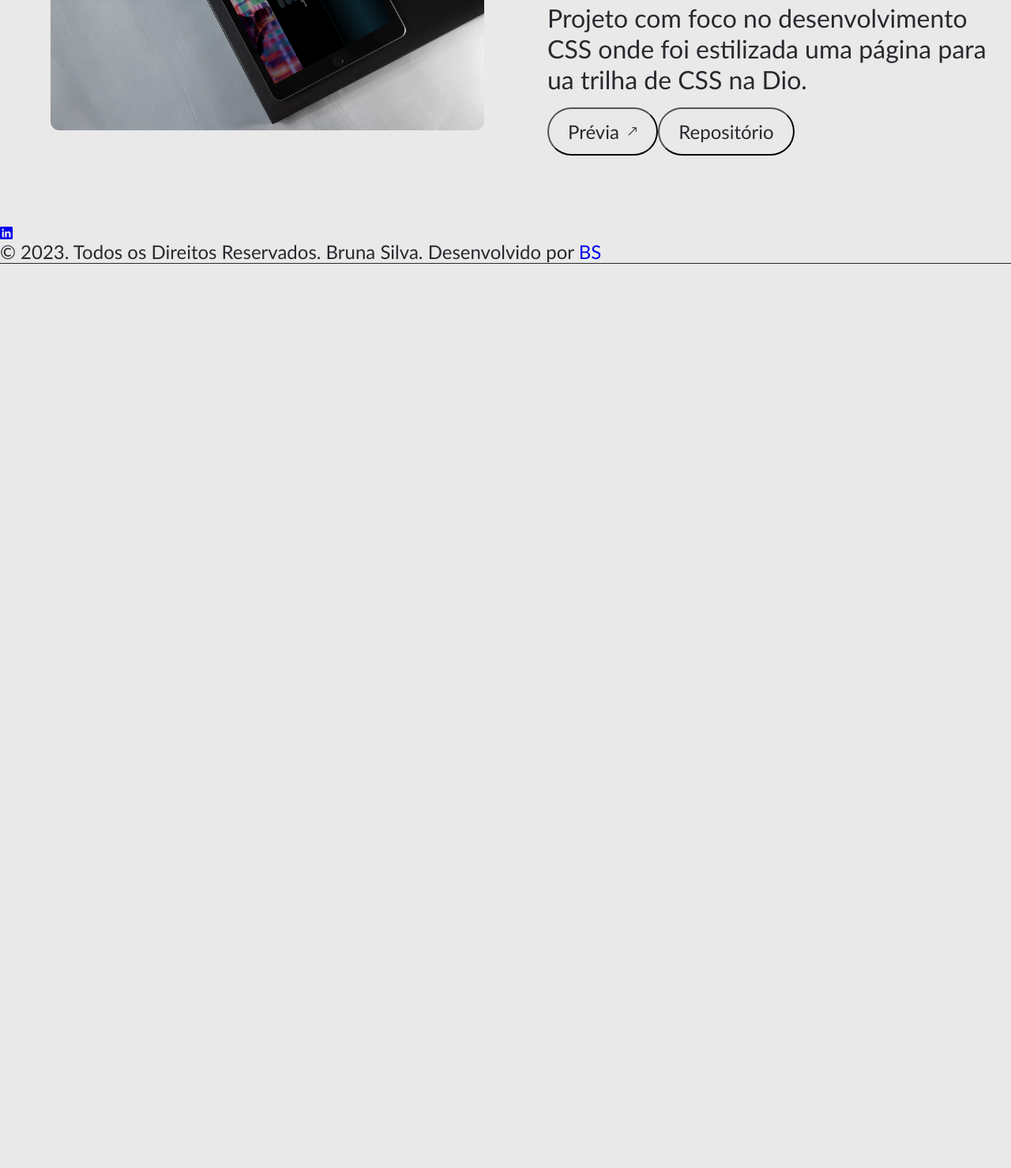
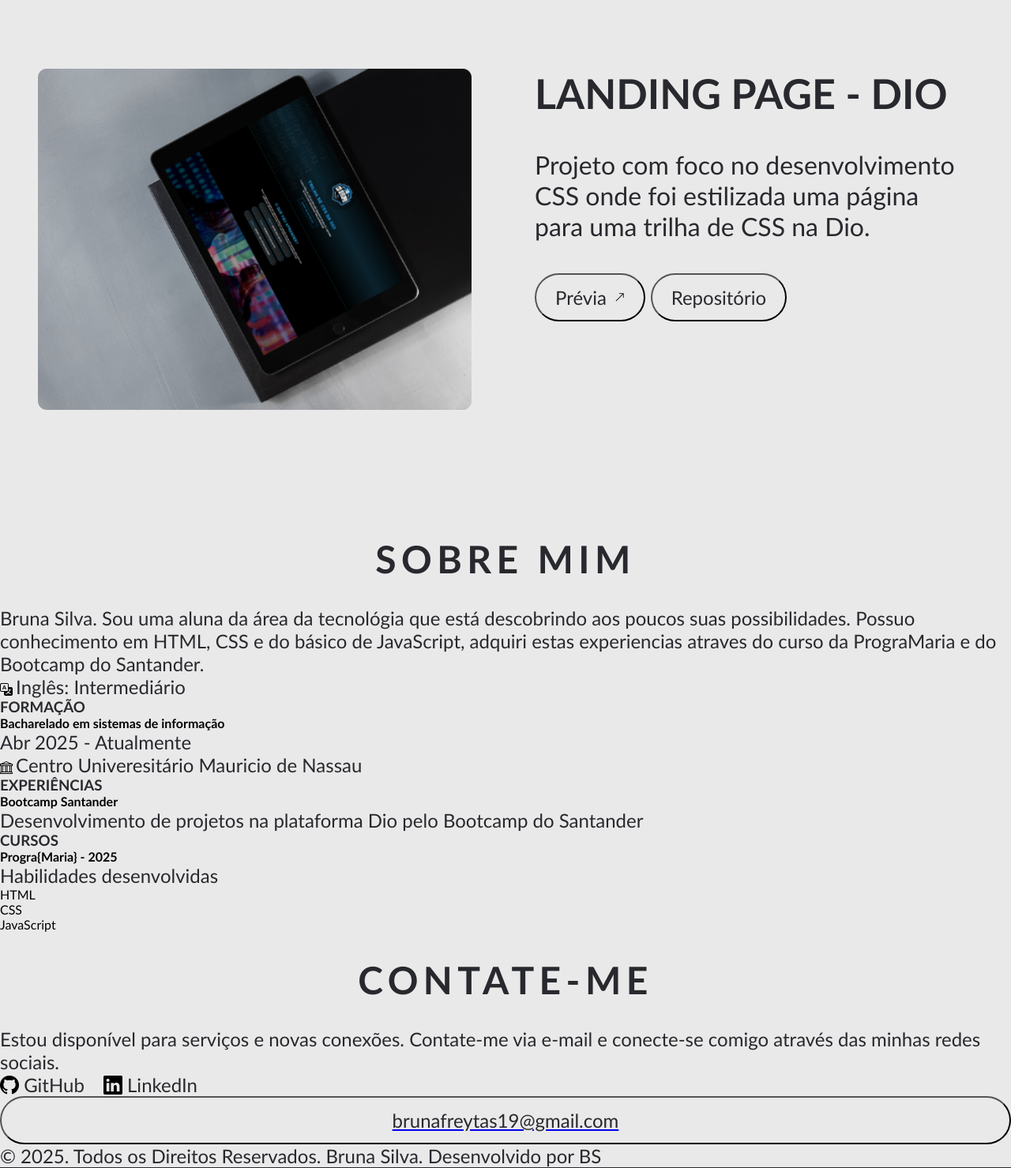
Before and after one commit to BrunaSilva701/brunasilva.github.io, a plain HTML site: page index.html in a window 1280 px wide. Shown: the part 1216-2695 px from the top of the page at 79% size. Before the commit the page ends 1550 px from the top, so only its background shows below. Drawn offline with nearby package versions, Linux system fonts and the light colour scheme.

Commit message:
add about

```diff
--- a/assets/css/style.css
+++ b/assets/css/style.css
@@ -41,13 +41,15 @@ body{
     background-color: var(--secondary-bg-color);
     margin: auto;
     border-bottom: 1px solid var(--title-color);
-    position: fixed; /*O header fica fixo (fundo, borda, texto)*/
+    position: fixed; /*O header fica fixo (fundo, borda, texto) e é removido do fluxo normal do documento (como se estivesse flutuando sobre a página).*/
+    /* Quando utiliza position: fixed/ left:0 / right:0, o navegador é forçado a estender o elemento para que ele preencha todo o espaço entre a borda esquerda e a borda direita da tela.*/
 }
 
 #toggleTheme{
     font-size: 1.5rem;
     cursor: pointer;  /*o curso muda*/
     transition: ease-in-out .4s;
+    color: var(--text-color);
 }
 
 #toggleTheme:hover{
@@ -57,7 +59,7 @@ body{
 .menu{
     display: flex;
     align-items: center;
-    gap: 1rem; /*espaço entre os itens*/
+    gap: 1.5rem; /*espaço entre os itens*/
     font-weight: 500px;
     border-left: 10px;
 }
@@ -72,11 +74,8 @@ body{
     color:var(--icon-color);
 }
 
-.menu li:first-child a{
+.menu li:first-child a{ /*HOME*/
     color:var(--icon-color);
-    flex-direction: column;
-    gap: 2rem;
-    padding: 2.5rem 1rem;
 }
 
 main{
@@ -107,7 +106,18 @@ span{
 #projetos{
     display: flex;
     flex-direction: column;
-    padding: 2.5rem 1rem;
+    padding: 2rem 0rem;
+}
+
+#projetos h2{
+    background-color: var(--secondary-bg-color);
+    color: var(--icon-color);
+    text-align: center;
+    width: 100%;
+    padding: 1rem;
+    margin-bottom: 1rem;
+    margin-left: 0%;
+    font-weight: 500px; /*Grossura da fonte*/
 }
 
 .btn{
@@ -162,6 +172,7 @@ span{
 .card_button{
     display:flex; /*coloca os botões na mesa linha*/
     margin-bottom: 3rem;
+    gap: 0.4rem; /*afastar os botões*/
 }
 
 footer{
@@ -172,10 +183,10 @@ footer{
 
 footer a{
     text-decoration: none;
+    color: var(--text-color);
 }
 
 a:hover{
-    color:var(--icon-color);
     text-decoration: none;
 }
 
@@ -186,6 +197,13 @@ a:hover{
         font-size: 1.1rem;
     }
 
+    #toggleTheme{
+        font-size: 2.5rem;
+    }
+
+    .menu{
+        font-size: 1.5rem;
+    }
 
     h2{
         font-size: 3rem;
@@ -205,6 +223,7 @@ a:hover{
 
     .projetos_card{
         flex-direction: row;
+        margin-bottom: 6rem;
     }
 
     .card_body{
@@ -212,15 +231,19 @@ a:hover{
     flex-direction: column;
     justify-content: flex-end;
     align-items: flex-start;
-    gap: 1rem;
+    gap: 1.5rem;
+    margin-bottom: 6rem;
     }
 
     .card_cover{
     width:50%;
     margin-left: 3rem;
     margin-right: 3rem;
-    margin-bottom: 5rem;
     }
+
+    .card_cover.card--menor{
+    width: 70%; /*Para aumentar a imagen que estava menor*/
+}
 
     .card_title{
         font-size:3.25rem;
@@ -228,15 +251,31 @@ a:hover{
 
     .card_description{
         font-size: 1.25rem;
+        margin-right: 3rem;
+    }
+
+    .card_button{
+        gap: 0.4rem;
     }
 
     .card_button .btn{
         width:auto;
     }
 
+    .card_title,
+    .card_description,
+    .card_button{
+        margin-bottom: 1rem; /*espaçamneto entre os textos*/
+    }
+
     .projetos_card.card--reverse {
         flex-direction: row-reverse;
         justify-content: space-between;
+        margin-left: 3rem;
   }
 
+    footer a{
+        color: var(--text-color);
 }
+
+}
--- a/index.html
+++ b/index.html
@@ -23,7 +23,7 @@
         <i id="toggleTheme" class="bi bi-moon"></i>
     </header>
 
-    <main>
+    <main id="home">
         <h1>Soluções em desenvolvimento web</h1>
         <p>Bruna Silva, Olinda-PE, Estudante das ferramentas HTML, CSS E JS</p>
     </main>
@@ -32,7 +32,7 @@
         <h2>Projetos</h2>
         <div class="projetos_container">
             <div class="projetos_card">
-                <img class="card_cover" src="img/pc.png"  alt="Ada lovelace">
+                <img class="card_cover card--menor" src="img/pc.png"  alt="Ada lovelace">
                 <div class="card_body">
                     <h3 class="card_title">Site - Ada lovelace</h3>
                     <p class="card_description">Projeto criado para desenvolver uma página web sobre a Ada Lovelace e conectar a outras mulheres importantes para a tecnológia</p>
@@ -71,7 +71,7 @@
                 <img class="card_cover" src="img/tab.png"  alt="landing Page - dio">
                 <div class="card_body">
                     <h3 class="card_title">landing Page - dio</h3>
-                    <p class="card_description">Projeto com foco no desenvolvimento CSS onde foi estilizada uma página para ua trilha de CSS na Dio.</p>
+                    <p class="card_description">Projeto com foco no desenvolvimento CSS onde foi estilizada uma página para uma trilha de CSS na Dio.</p>
                     <div class="card_button">
                         <button class="btn  btn--primary">
                             <span>Prévia</span>
@@ -86,19 +86,73 @@
         </div>
     </section>
 
-    <section id="about"></section>
+    <section id="sobre" class="about">
+        <div class="about_description">
+            <h2>Sobre mim</h2>
+            <p>Bruna Silva.  Sou uma aluna da área da tecnológia que está descobrindo aos poucos suas possibilidades. Possuo conhecimento em HTML, CSS e do básico de JavaScript, adquiri estas experiencias atraves do curso da PrograMaria e do Bootcamp do Santander.</p>
+            <div class="about__icons">
+                <i class="bi bi-translate"></i>
+                <span>Inglês: Intermediário</span>
+            </div>
+        </div>
 
-    <section class="contato">
-        <ul class="social">
+        <div class="about_formation">
+            <h3>Formação</h3>
+            <h4>Bacharelado em sistemas de informação</h4>
+            <span>Abr 2025 - Atualmente</span>
+            <div class="about__icons">
+                <i class="bi bi-bank"></i>
+                <span>Centro Univeresitário Mauricio de Nassau</span>
+          </div>
+        </div>
+
+        <div class="about_expert">
+            <h3>Experiências</h3>
+            <h4>Bootcamp Santander</h4>
+            <p>Desenvolvimento de projetos na plataforma Dio pelo Bootcamp do Santander</p>
+        </div>
+
+        <div class="about_curso">
+            <h3>Cursos</h3>
+            <h4>Progra{Maria} - 2025</h4>
+            <p>Habilidades desenvolvidas</p>
+              <ul>
+                <li>HTML</li>
+                <li>CSS</li>
+                <li>JavaScript</li>
+            </ul>
+        </div>
+    </section>
+
+    <section id="contato" class="contact">
+        <h2>Contate-me</h2>
+        <p>Estou disponível para serviços e novas conexões. Contate-me via
+           e-mail e conecte-se comigo através das minhas redes sociais.
+        </p>
+
+       <ul class="menu menu--social">
             <li>
-                 <a href="https://github.com/BrunaSilva701"><i class="bi bi-linkedin"></i></a
-                 <i class="bi bi-github"></i>
+                <a class="menu__link" href="https://github.com/BrunaSilva701" target="_blank"></a>
+                <i class="menu__icon bi bi-github"></i>
+                <span>GitHub</span>
             </li>
+            <li>
+                <a class="menu__link" href="https://www.linkedin.com/in/bruna-freitasjob" target="_blank"></a>
+                <i class="menu__icon bi bi-linkedin"></i>
+                <span>LinkedIn</span>
+            </li>
+        </ul>
+
+        <a href="mailto:brunafreytas19@gmail.com">
+            <button class="btn btn--primary">
+            <span class="email">brunafreytas19@gmail.com</span>
+            </button>
+        </a>
     </section>
 
     <footer>
         <p>
-            © 2023. Todos os Direitos Reservados. Bruna Silva. Desenvolvido por <a href="https://github.com/BrunaSilva701">BS</a>
+            © 2025. Todos os Direitos Reservados. Bruna Silva. Desenvolvido por <a href="https://github.com/BrunaSilva701">BS</a>
         </p>
     </footer>
 
```
Lines whose indentation alone changed are shown as unchanged.
